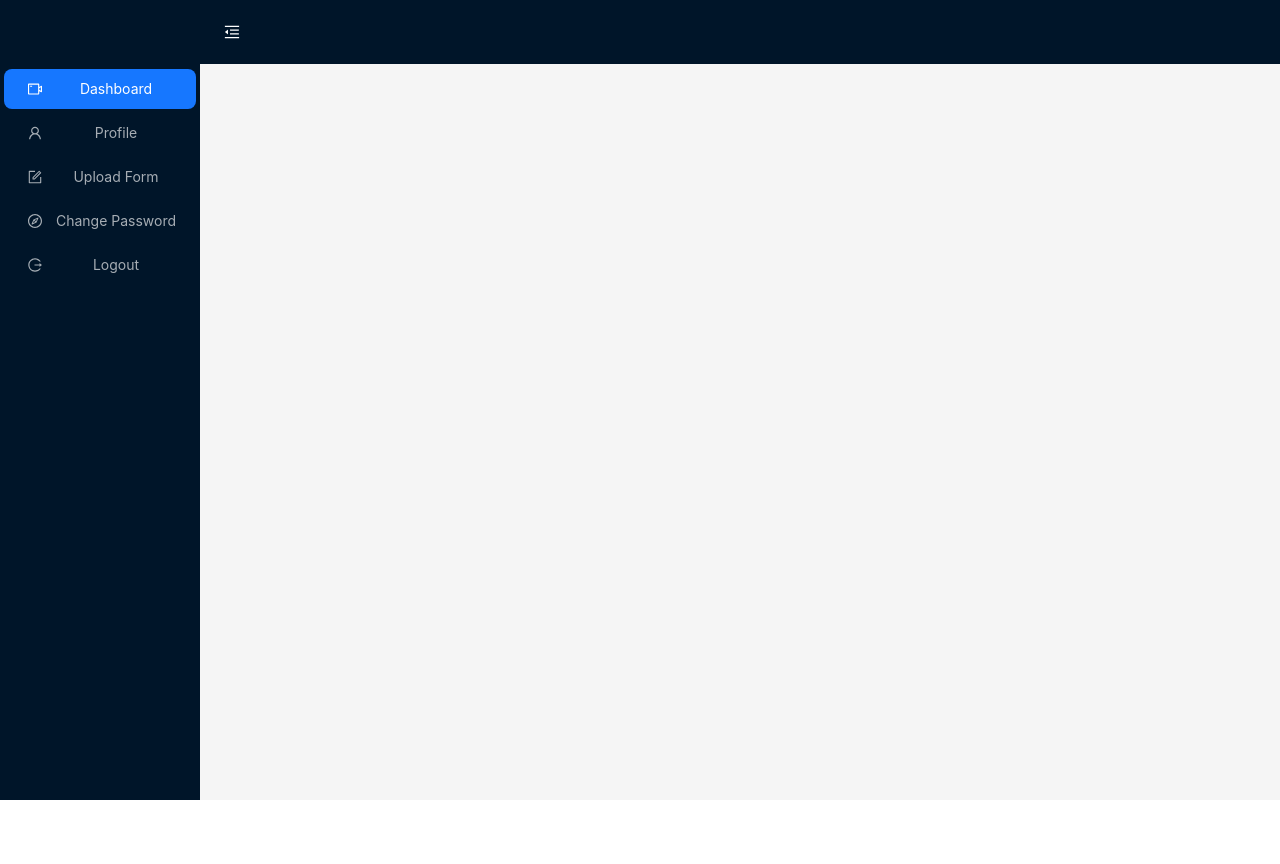
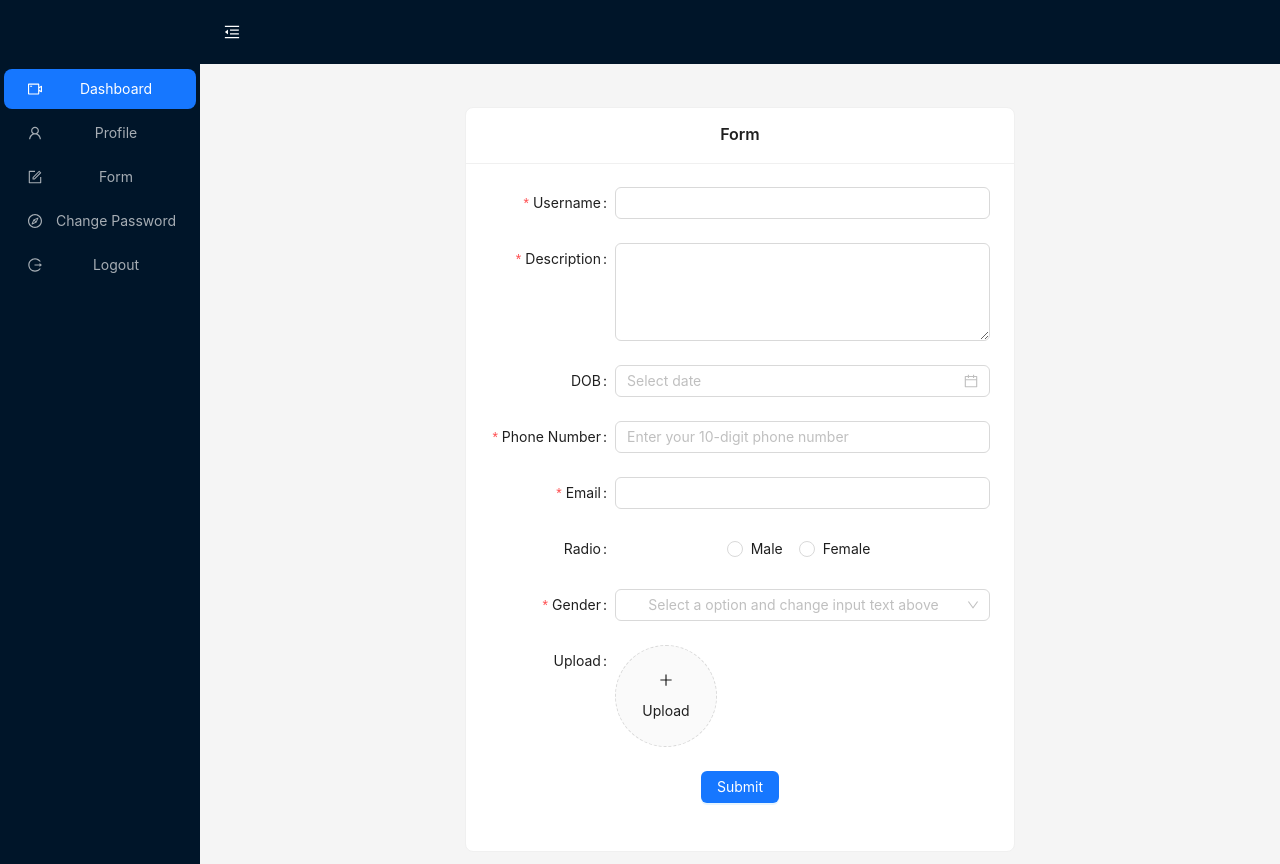
Before and after one commit to AvaniTechtic/test-admin, a React (Create React App) app: page /admin/form in a window 1280 px wide. Before the commit the page ends 800 px from the top, so only its background shows below. Built offline with nearby package versions, Linux system fonts and the light colour scheme.

Commit message:
One more menu called form added with its url

```diff
--- a/src/App.js
+++ b/src/App.js
@@ -7,6 +7,7 @@ import ForgotPasswordPage from './Components/ForgotPasswordComponent';
 import Dashboard from './Components/DashboardComponent';
 import ProfilePage from './Components/ProfileComponent';
 import ChangePassPage from './Components/ChangePassword';
+import FormPage from './Components/UploadForm';
 
 function App() {
   return (
@@ -19,6 +20,7 @@ function App() {
           <Route path="/admin/*" element={<AdminLayout />}>
             <Route path="dashboard" element={<Dashboard />} />
             <Route path="profile" element={<ProfilePage />} />
+            <Route path="form" element={<FormPage />} />
             <Route path="change-password" element={<ChangePassPage />} />
           </Route>
         </Routes>
--- a/src/Components/AdminLayout.js
+++ b/src/Components/AdminLayout.js
@@ -22,7 +22,7 @@ const AdminLayout = () => {
             <Link to="/admin/profile">Profile</Link>
           </Menu.Item>
           <Menu.Item key="3" icon={<FormOutlined />}>
-            <Link to="/admin/forgot-password">Upload Form</Link>
+            <Link to="/admin/form">Form</Link>
           </Menu.Item>
           <Menu.Item key="4" icon={<CompassOutlined />}>
             <Link to="/admin/change-password">Change Password</Link>
--- /dev/null
+++ b/src/Components/UploadForm.js
@@ -0,0 +1,233 @@
+import { PlusOutlined } from '@ant-design/icons';
+import { showNotification } from './NotificationComponent';
+import moment from "moment";
+import React, { useState } from "react";
+import {
+    Card, Button, Form, Input, Space, DatePicker, Radio, Select, Upload, Modal,
+} from "antd";
+const { TextArea } = Input;
+const { Option } = Select;
+const dateFormat = "YYYY/MM/DD";
+
+const FormPage = () => {
+    // preview of the image
+    const [inputValue, setInputValue] = useState(''); // To store the input value
+    const [previewOpen, setPreviewOpen] = useState(false);
+    const [previewImage, setPreviewImage] = useState('');
+    const [previewTitle, setPreviewTitle] = useState('');
+
+    const getBase64 = (file) =>
+        new Promise((resolve, reject) => {
+            const reader = new FileReader();
+            reader.readAsDataURL(file);
+            reader.onload = () => resolve(reader.result);
+            reader.onerror = (error) => reject(error);
+        });
+
+    const handleKeyPress = (e) => {
+        // Allow only numeric key presses (0-9) and prevent others
+        if (e.key < '0' || e.key > '9') {
+            e.preventDefault();
+        }
+    };
+
+    const handleInput = (e) => {
+        const inputText = e.target.value;
+        // Use a regular expression to remove any non-numeric characters
+        const numericValue = inputText.replace(/[^0-9]/g, '');
+        setInputValue(numericValue);
+    };
+
+    const normFile = (e) => {
+        if (Array.isArray(e)) {
+            return e;
+        }
+        return e?.fileList;
+    };
+
+    // submit the registration form
+    const onFinish = (values) => {
+        showNotification('', 'success', 'Successfully added form data')
+    };
+
+    // throws the error if any in form
+    const onFinishFailed = (errorInfo) => {
+        console.log("Failed:", errorInfo);
+    };
+
+    // validate the dob which should be above 18 years
+    const validateDateOfBirth = (rule, value) => {
+        return new Promise((resolve, reject) => {
+            if (value) {
+                // Parse the date using the specified format
+                const dateOfBirth = moment(new Date(value), dateFormat);
+                const currentDate = moment();
+                const age = currentDate.diff(dateOfBirth, 'years');
+                if (age >= 18) {
+                    resolve();
+                } else {
+                    reject('You must be at least 18 years old to register.');
+                }
+            } else {
+                reject('Please select your date of birth');
+            }
+        });
+    };
+
+    const handleCancel = () => setPreviewOpen(false);
+
+    const handlePreview = async (file) => {
+        if (!file.url && !file.preview) {
+            file.preview = await getBase64(file.originFileObj);
+        }
+
+        setPreviewImage(file.url || (file.preview));
+        setPreviewOpen(true);
+        setPreviewTitle(file.name || file.url.substring(file.url.lastIndexOf('/') + 1));
+    };
+
+    return (
+        <div
+            style={{
+                display: "flex",
+                alignItems: "center",
+                justifyContent: "center",
+                minHeight: "100vh", // Ensure the container takes up the full viewport height
+            }}
+        >
+            <Space direction="vertical" size={16} style={{ marginTop: 30 }}>
+                <Card title="Form">
+                    <Form
+                        name="basic"
+                        labelCol={{
+                            span: 6,
+                        }}
+                        wrapperCol={{
+                            span: 20,
+                        }}
+                        style={{
+                            minWidth: 500,
+                        }}
+                        initialValues={{
+                            remember: true,
+                        }}
+                        onFinish={onFinish}
+                        onFinishFailed={onFinishFailed}
+                        autoComplete="off"
+                    >
+                        <Form.Item
+                            label="Username"
+                            name="username"
+                            rules={[
+                                {
+                                    required: true,
+                                    message: "Please input your Username!",
+                                },
+                            ]}
+                        >
+                            <Input />
+                        </Form.Item>
+
+                        <Form.Item
+                            label="Description"
+                            name="desc"
+                            rules={[
+                                {
+                                    required: true,
+                                    message: "Please input your Description!",
+                                },
+                            ]}
+                        >
+                            <TextArea rows={4} />
+                        </Form.Item>
+
+                        <Form.Item
+                            label="DOB"
+                            name="Dob"
+                            rules={[
+                                { validator: validateDateOfBirth },
+                            ]}
+                        >
+                            <DatePicker
+                                format={dateFormat}
+                                style={{ justifyContent: "left", display: "flex" }}
+                            />
+                        </Form.Item>
+
+                        <Form.Item
+                            name="phoneNumber"
+                            label="Phone Number"
+                            rules={[
+                                { required: true, message: 'Please enter your phone number.' },
+                            ]}
+                        >
+                            <Input
+                                placeholder="Enter your 10-digit phone number"
+                                value={inputValue}
+                                onKeyPress={handleKeyPress} // Handle key presses to allow only numeric characters
+                                onInput={handleInput} // Handle input changes
+                                maxLength={10} // Set maximum length to 10 characters
+                            />
+                        </Form.Item>
+
+                        <Form.Item
+                            label="Email"
+                            name="email"
+                            rules={[
+                                { required: true, message: "Please input your email!" },
+                                { type: "email", message: "Please enter a valid email address!" },
+                            ]}
+                        >
+                            <Input />
+                        </Form.Item>
+
+                        <Form.Item label="Radio">
+                            <Radio.Group>
+                                <Radio value="Male"> Male </Radio>
+                                <Radio value="Female"> Female </Radio>
+                            </Radio.Group>
+                        </Form.Item>
+
+                        <Form.Item name="gender" label="Gender" rules={[{ required: true }]}>
+                            <Select
+                                placeholder="Select a option and change input text above"
+                                // onChange={onGenderChange}
+                                allowClear
+                            >
+                                <Option value="male">Male</Option>
+                                <Option value="female">Female</Option>
+                                <Option value="other">Other</Option>
+                            </Select>
+                        </Form.Item>
+
+                        <Form.Item label="Upload" valuePropName="fileList" getValueFromEvent={normFile}>
+                            <Upload onPreview={handlePreview} action="/upload.do" listType="picture-circle">
+                                <div>
+                                    <PlusOutlined />
+                                    <div style={{ marginTop: 8 }}>Upload</div>
+                                </div>
+                            </Upload>
+                            <Modal open={previewOpen} title={previewTitle} footer={null} onCancel={handleCancel}>
+                                <img alt="example" style={{ width: '100%' }} src={previewImage} />
+                            </Modal>
+                        </Form.Item>
+
+                        <Form.Item
+                            style={{
+                                textAlign: "center",
+                                justifyContent: "center",
+                                display: "flex",
+                            }}
+                        >
+                            <Button type="primary" htmlType="submit">
+                                Submit
+                            </Button>
+                        </Form.Item>
+                    </Form>
+                </Card>
+            </Space>
+        </div >
+    );
+};
+
+export default FormPage;
```
